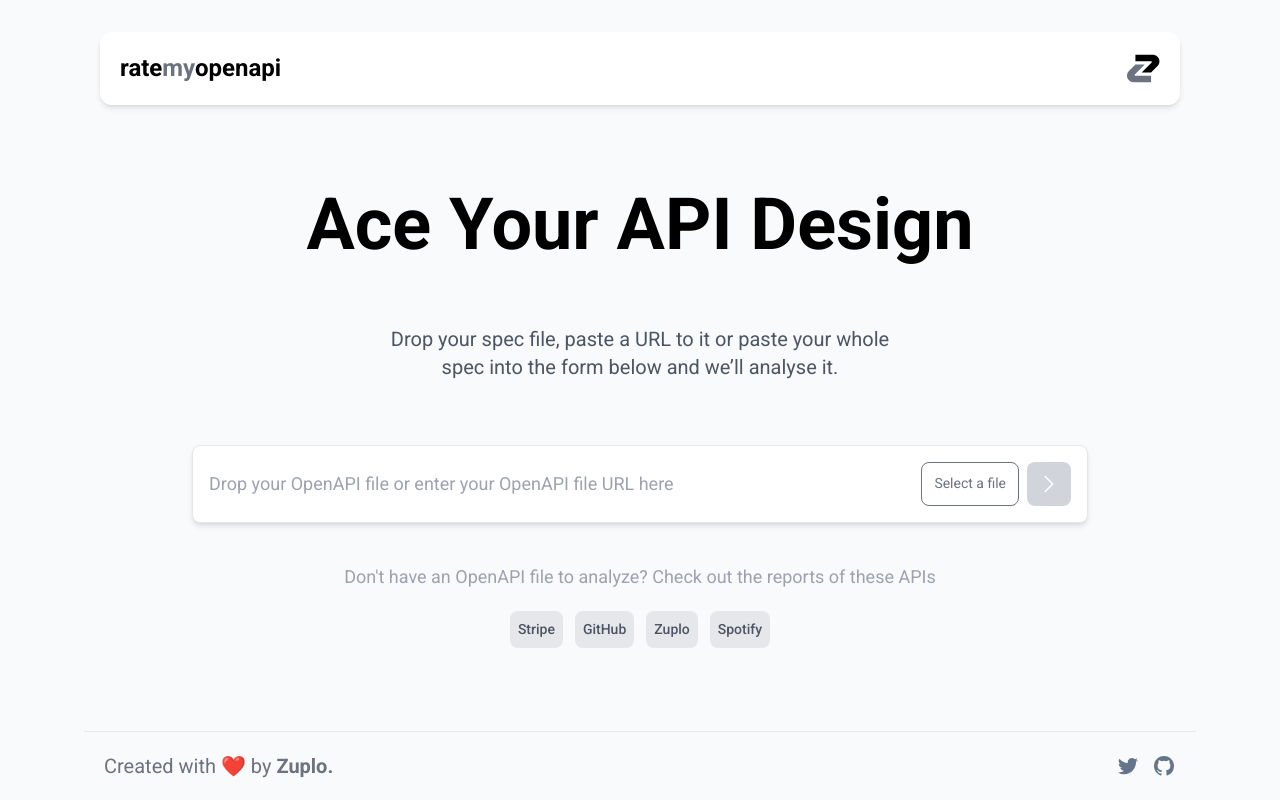
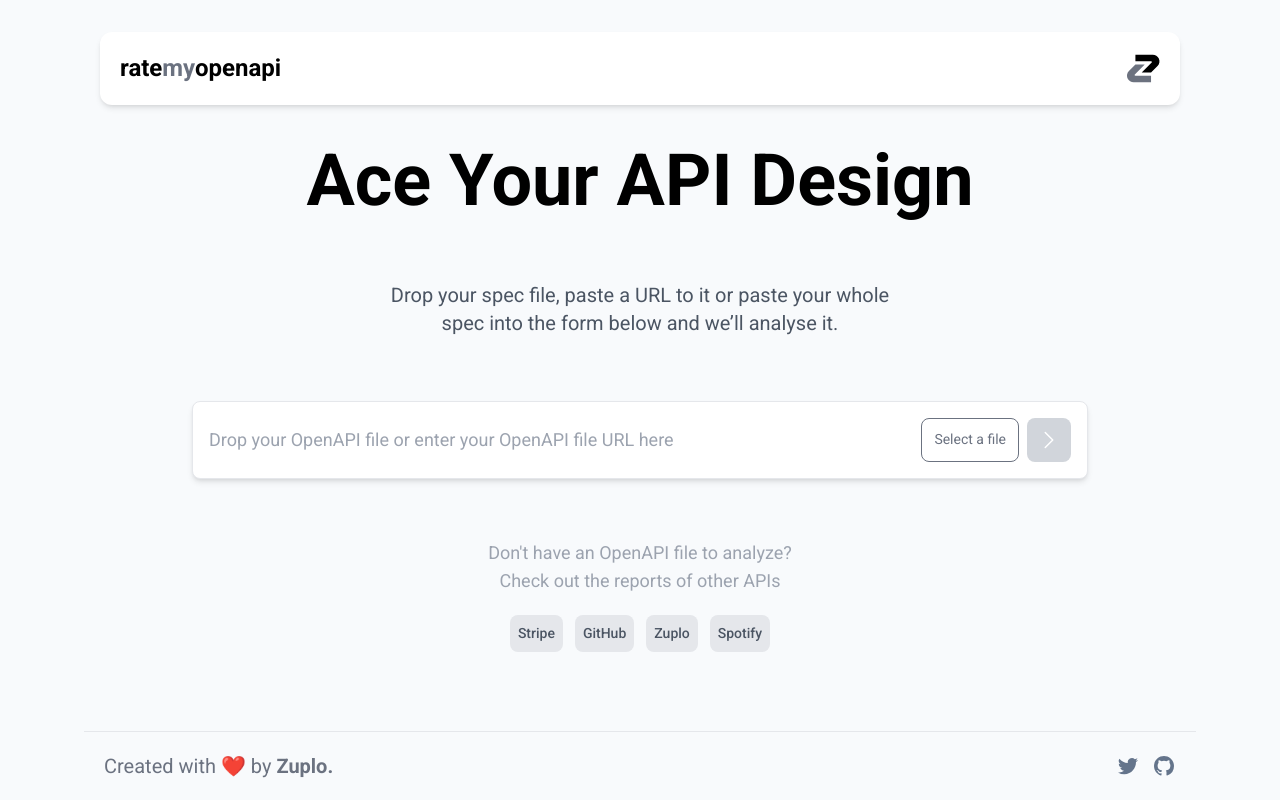
Before and after one commit to zuplo/rate-my-openapi, a Next.js app in the folder apps/web/: page / in a window 1280 px wide. Built offline with nearby package versions, Linux system fonts and the light colour scheme.

Commit message:
add examples in report page

```diff
--- a/apps/web/src/app/report/[id]/page.tsx
+++ b/apps/web/src/app/report/[id]/page.tsx
@@ -10,6 +10,7 @@ import { Suspense } from "react";
 import { ArrowTopRightOnSquareIcon } from "@heroicons/react/24/outline";
 import Link from "next/link";
 import ShareButton from "@/components/ShareButton";
+import { RatingExamples } from "@/components/RatingExamples";
 
 const ApiFileInfo = async ({
   id,
@@ -95,12 +96,15 @@ const ReportPage = async ({ params }: { params: { id: string } }) => {
           />
         )}
       </div>
-      <div className="mb-10 flex w-full flex-col md:flex-row md:items-center md:justify-center">
+      <div className="mb-10 mt-20 flex w-full flex-col md:flex-row md:items-center md:justify-center">
         <ShareButton className="mb-4 md:mb-0 md:mr-4" />
         <Link href="/" className="button-light">
-          Rate your OpenAPI spec
+          Rate another OpenAPI spec
         </Link>
       </div>
+      <RatingExamples>
+        <p className="m-5 text-lg text-gray-400">See how other APIs scored</p>
+      </RatingExamples>
     </>
   );
 };
--- a/apps/web/src/components/DetailedScoreSection/index.tsx
+++ b/apps/web/src/components/DetailedScoreSection/index.tsx
@@ -104,7 +104,7 @@ const ScoreDetailsSection = ({
             {issueCount > PAGE_LENGTH + INITIAL_LENGTH && (
               <button
                 onClick={() => setPage(page + 1)}
-                className="button-dark mb-4 md:mb-0 md:mr-4"
+                className="button-light mb-4 md:mb-0 md:mr-4"
               >
                 Show {PAGE_LENGTH} more
               </button>
--- /dev/null
+++ b/apps/web/src/components/RatingExamples/index.tsx
@@ -0,0 +1,40 @@
+import Link from "next/link";
+
+const EXAMPLES: { title: string; slug: string }[] = [
+  {
+    title: "Stripe",
+    slug: "9dda3db0-ed13-4563-a144-835d550f63ad",
+  },
+  {
+    title: "GitHub",
+    slug: "7f898483-ba2b-4b17-8278-fc241a6a5c0d",
+  },
+  {
+    title: "Zuplo",
+    slug: "934bc050-9590-4496-9433-73deeec452ff",
+  },
+  {
+    title: "Spotify",
+    slug: "6fab0561-259a-47c0-b21a-16c02b19fede",
+  },
+];
+
+export const RatingExamples = ({ children }: { children: React.ReactNode }) => {
+  return (
+    <div className="m-10 flex flex-col items-center">
+      {children}
+      <ul className="flex flex-wrap items-center gap-3">
+        {EXAMPLES.map((example) => (
+          <li key={example.slug}>
+            <Link
+              className="block rounded-lg bg-gray-200 p-2 font-medium text-gray-600 transition-colors hover:bg-gray-900 hover:text-white"
+              href={`/report/${example.slug}`}
+            >
+              {example.title}
+            </Link>
+          </li>
+        ))}
+      </ul>
+    </div>
+  );
+};
--- a/apps/web/src/components/ShareButton/index.tsx
+++ b/apps/web/src/components/ShareButton/index.tsx
@@ -10,11 +10,14 @@ const ShareButton = ({ className = "" }) => {
       onClick={() => {
         setCopied(true);
         navigator.clipboard.writeText(window.location.href);
-        setTimeout(() => setCopied(false), 5000);
+        setTimeout(() => setCopied(false), 7000);
       }}
-      className={`button-dark ${className}`}
+      disabled={copied}
+      className={`${
+        copied ? "button bg-gray-400 text-white" : "button-dark"
+      } ${className}`}
     >
-      {copied ? "Link copied to clipboard" : "Share these results"}
+      {copied ? "Copied to clipboard" : "Share these results"}
     </button>
   );
 };
--- a/apps/web/src/components/UploadInterface/index.tsx
+++ b/apps/web/src/components/UploadInterface/index.tsx
@@ -18,25 +18,7 @@ import { useUploadContext } from "@/contexts/UploadContext";
 
 import StepContainer from "../StepContainer";
 import FormError from "../FormError";
-
-const EXAMPLES: { title: string; slug: string }[] = [
-  {
-    title: "Stripe",
-    slug: "9dda3db0-ed13-4563-a144-835d550f63ad",
-  },
-  {
-    title: "GitHub",
-    slug: "7f898483-ba2b-4b17-8278-fc241a6a5c0d",
-  },
-  {
-    title: "Zuplo",
-    slug: "934bc050-9590-4496-9433-73deeec452ff",
-  },
-  {
-    title: "Spotify",
-    slug: "6fab0561-259a-47c0-b21a-16c02b19fede",
-  },
-];
+import { RatingExamples } from "../RatingExamples";
 
 const UploadInterface = () => {
   const { setNextStep, setFile, file } = useUploadContext();
@@ -279,26 +261,12 @@ const UploadInterface = () => {
         </div>
       </form>
       <FormError error={error} />
-      {EXAMPLES.length > 0 && (
-        <div className="mt-5 flex flex-col items-center">
-          <p className="m-5 text-lg text-gray-400">
-            Don&apos;t have an OpenAPI file to analyze? Check out the reports of
-            these APIs
-          </p>
-          <ul className="flex flex-wrap items-center gap-3">
-            {EXAMPLES.map((example) => (
-              <li key={example.slug}>
-                <Link
-                  className="block rounded-lg bg-gray-200 p-2 font-medium text-gray-600 transition-colors hover:bg-gray-900 hover:text-white"
-                  href={`/report/${example.slug}`}
-                >
-                  {example.title}
-                </Link>
-              </li>
-            ))}
-          </ul>
+      <RatingExamples>
+        <div className="m-5 text-center text-lg text-gray-400">
+          <p>Don&apos;t have an OpenAPI file to analyze?</p>
+          <p> Check out the reports of other APIs</p>
         </div>
-      )}
+      </RatingExamples>
     </StepContainer>
   );
 };
```
